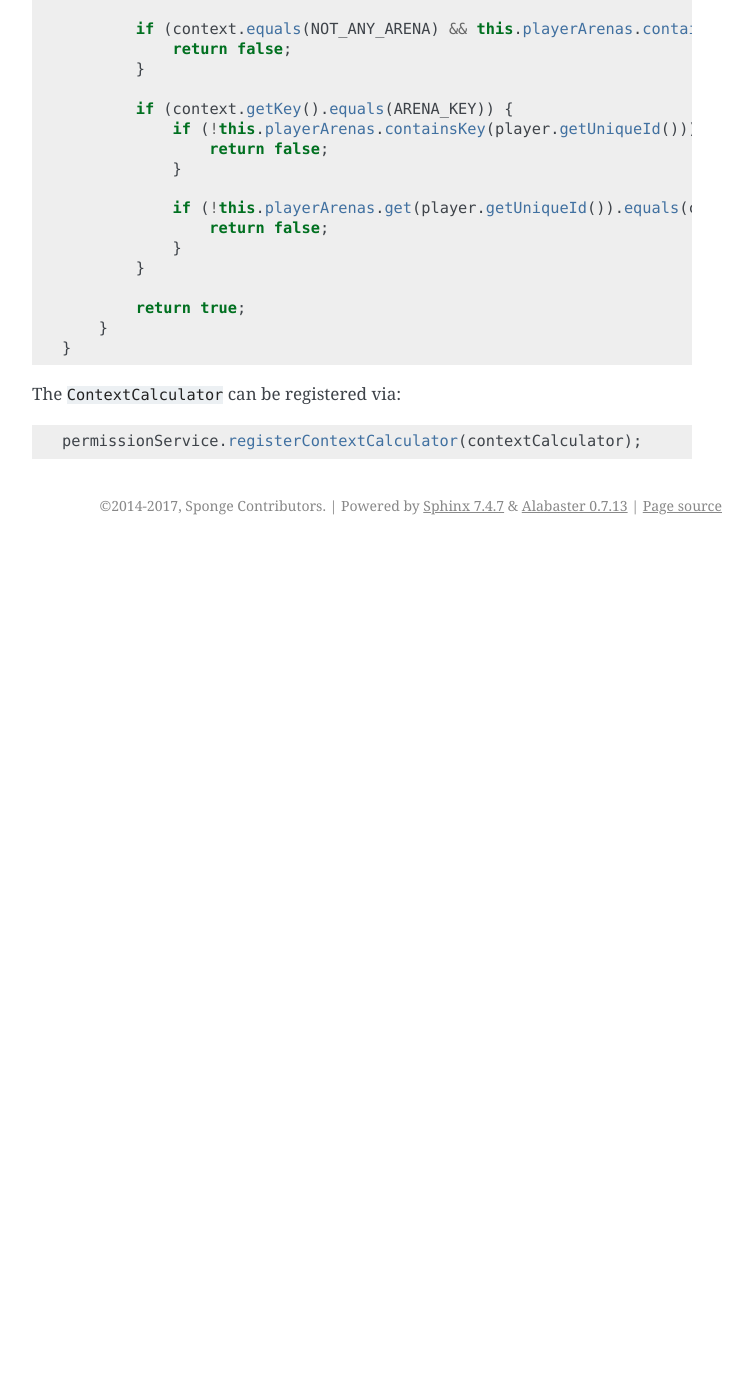
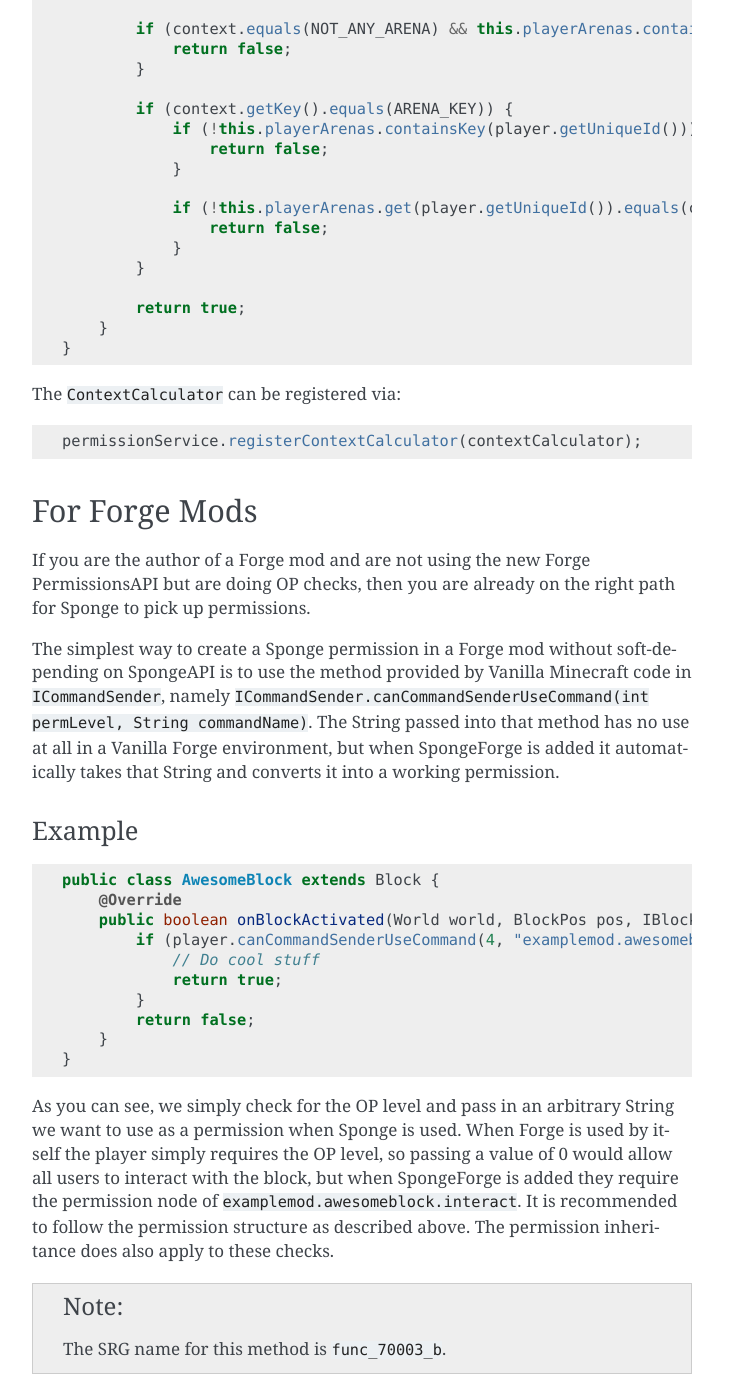
Before and after one commit to SpongePowered/SpongeDocs, a Sphinx documentation site: the page built from source/plugin/permissions.rst, in a window 1280 px wide and 1400 px high, scrolled down 8297 px. Shown: the whole window, without its empty margins (388-1140 px from the left). Built offline with Sphinx 7.4.7, drawn with Linux system fonts in a browser that asks for light colours; pages that are not in the unit, such as notebooks, are missing from menus; cross-references to code outside the pages are shown as plain code; before the commit the page ends 8842 px from its top, so only the background shows below that; some of the changed text lies outside the part shown.

Commit message:
Simple Forge Permission (#621)
* Simple Forge Permission

- added section to Permissions doc on how to create a Sponge permission
by using Forge on its own

* Many fixes

* Mention permission structure and inheritance.

Also include some code formatting

* Fix class declaration in example

* srg -> SRG

The final quibble

```diff
--- a/source/plugin/permissions.rst
+++ b/source/plugin/permissions.rst
@@ -370,3 +370,39 @@ The ``ContextCalculator`` can be registered via:
 .. code-block:: java
 
     permissionService.registerContextCalculator(contextCalculator);
+
+For Forge Mods
+==============
+
+If you are the author of a Forge mod and are not using the new Forge PermissionsAPI but are doing OP checks, then you are already
+on the right path for Sponge to pick up permissions.
+
+The simplest way to create a Sponge permission in a Forge mod without soft-depending on SpongeAPI is to use the method provided by
+Vanilla Minecraft code in ``ICommandSender``, namely ``ICommandSender.canCommandSenderUseCommand(int permLevel, String commandName)``.
+The String passed into that method has no use at all in a Vanilla Forge environment, but when SpongeForge is added it automatically
+takes that String and converts it into a working permission.
+
+Example
+~~~~~~~
+
+.. code-block:: java
+
+    public class AwesomeBlock extends Block {
+        @Override
+        public boolean onBlockActivated(World world, BlockPos pos, IBlockState state, EntityPlayer player, EnumFacing side, float hitX, float hitY, float hitZ) {
+            if (player.canCommandSenderUseCommand(4, "examplemod.awesomeblock.interact")) {
+                // Do cool stuff
+                return true;
+            }
+            return false;
+        }
+    }
+
+As you can see, we simply check for the OP level and pass in an arbitrary String we want to use as a permission when Sponge is used.
+When Forge is used by itself the player simply requires the OP level, so passing a value of 0 would allow all users to interact with
+the block, but when SpongeForge is added they require the permission node of ``examplemod.awesomeblock.interact``.
+It is recommended to follow the permission structure as described above. The permission inheritance does also apply to these checks.
+
+.. note::
+
+    The SRG name for this method is ``func_70003_b``.
```
